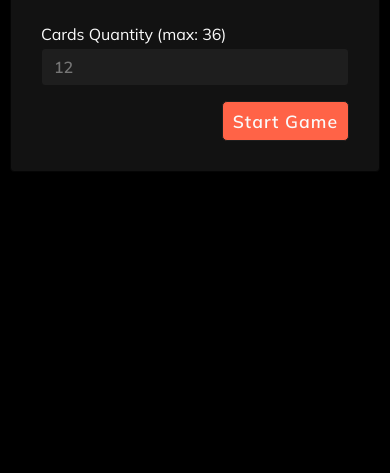
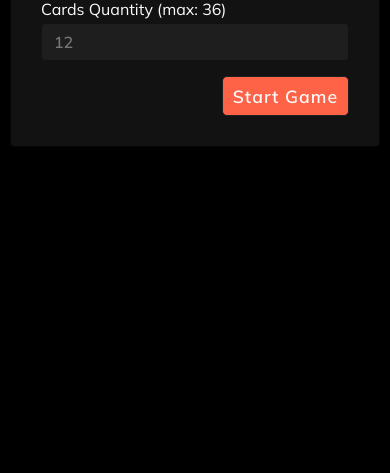
Before and after one commit to MatthMiller/matching-game, a plain HTML site: page index.html in a window 390 px wide. Shown: the part 371-844 px from the top of the page. Drawn offline with Linux system fonts and the light colour scheme.

Commit message:
modal mobile

```diff
--- a/css/modal.css
+++ b/css/modal.css
@@ -45,6 +45,7 @@
     display: grid;
     padding: 20px 30px 30px 30px;
     position: relative;
+    top: -25px;
     grid-template-columns: minmax(auto, 400px);
 }
 
```
